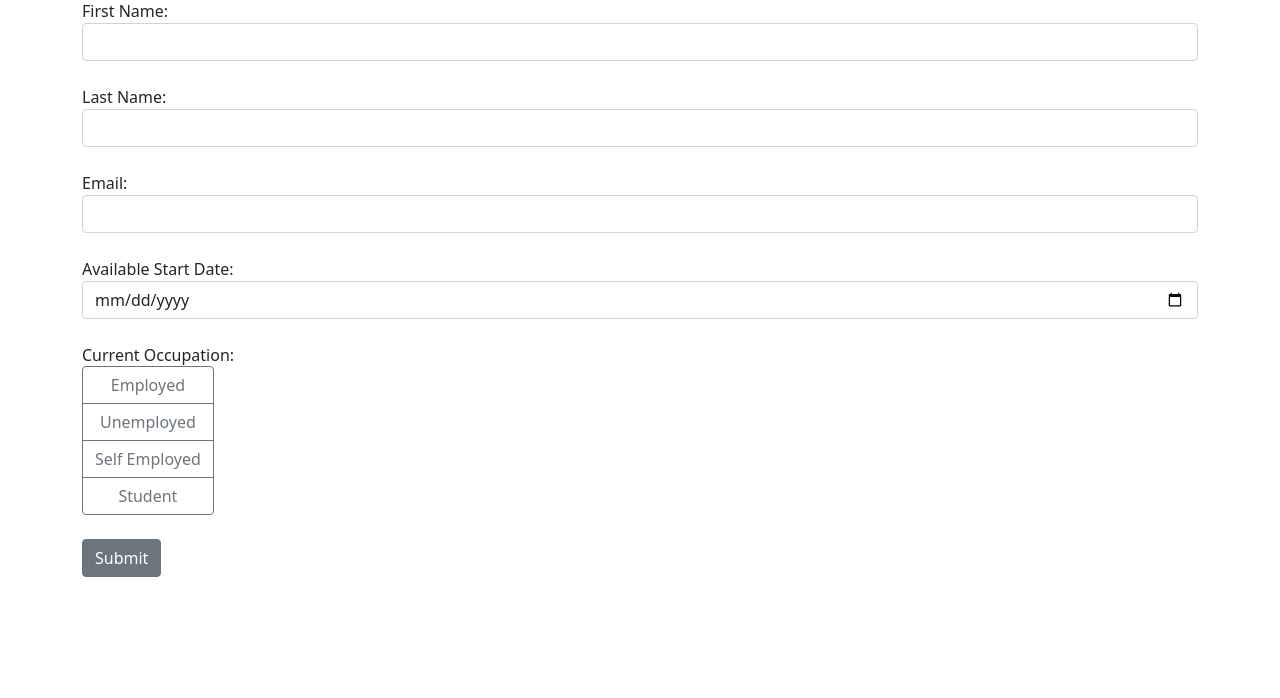
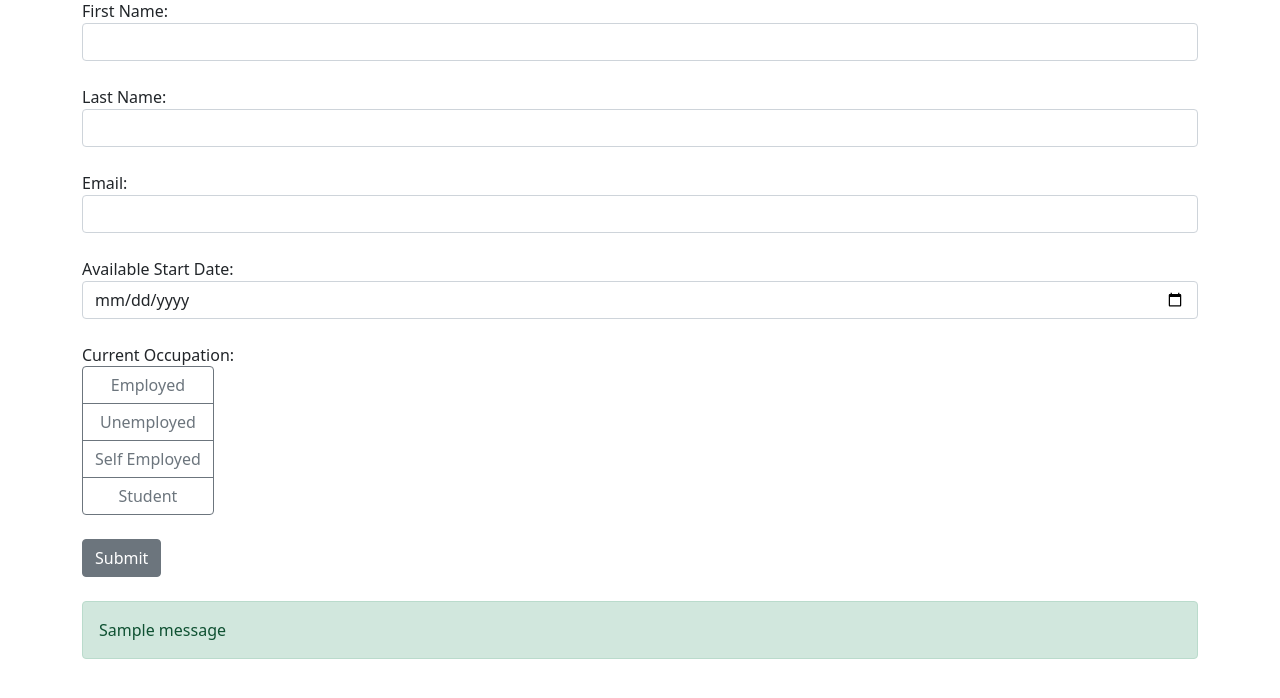
Before and after one commit to tgateley/Job-Application-Flask, a Flask app: page / in a window 1280 px wide. Shown: the part 81-779 px from the top of the page. Run offline with Flask 3, Linux system fonts and the light colour scheme; tables that the repository leaves empty hold one stand-in row (values such as "Sample post"); one stand-in notice (Sample message) is shown.

Commit message:
Show submission Notification to the user

```diff
--- a/app.py
+++ b/app.py
@@ -1,5 +1,5 @@
 from datetime import datetime
-from flask import Flask, render_template, request
+from flask import Flask, render_template, request, flash
 from flask_sqlalchemy import SQLAlchemy
 
 app = Flask(__name__)
@@ -32,6 +32,7 @@ def index():
                     email=email, date=date_obj, occupation=occupation)
         db.session.add(form)
         db.session.commit()
+        flash(f"{first_name}, your form was submitted successfully!", "success")
 
     return render_template("index.html")
 
--- a/templates/index.html
+++ b/templates/index.html
@@ -47,6 +47,15 @@
                         </div>
                     </div>
                     <button class="btn btn-secondary mb-4" type="submit">Submit</button>
+                    {% with messages = get_flashed_messages() %}
+                    {% if messages %}
+                    <div class="alert alert-success">
+                        {% for message in messages %}
+                        {{ message }}
+                        {% endfor %}
+                    </div>
+                    {% endif %}
+                    {% endwith %}
                 </form>
             </div>
             <script src="https://code.jquery.com/jquery-3.6.0.min.js"></script>
```
